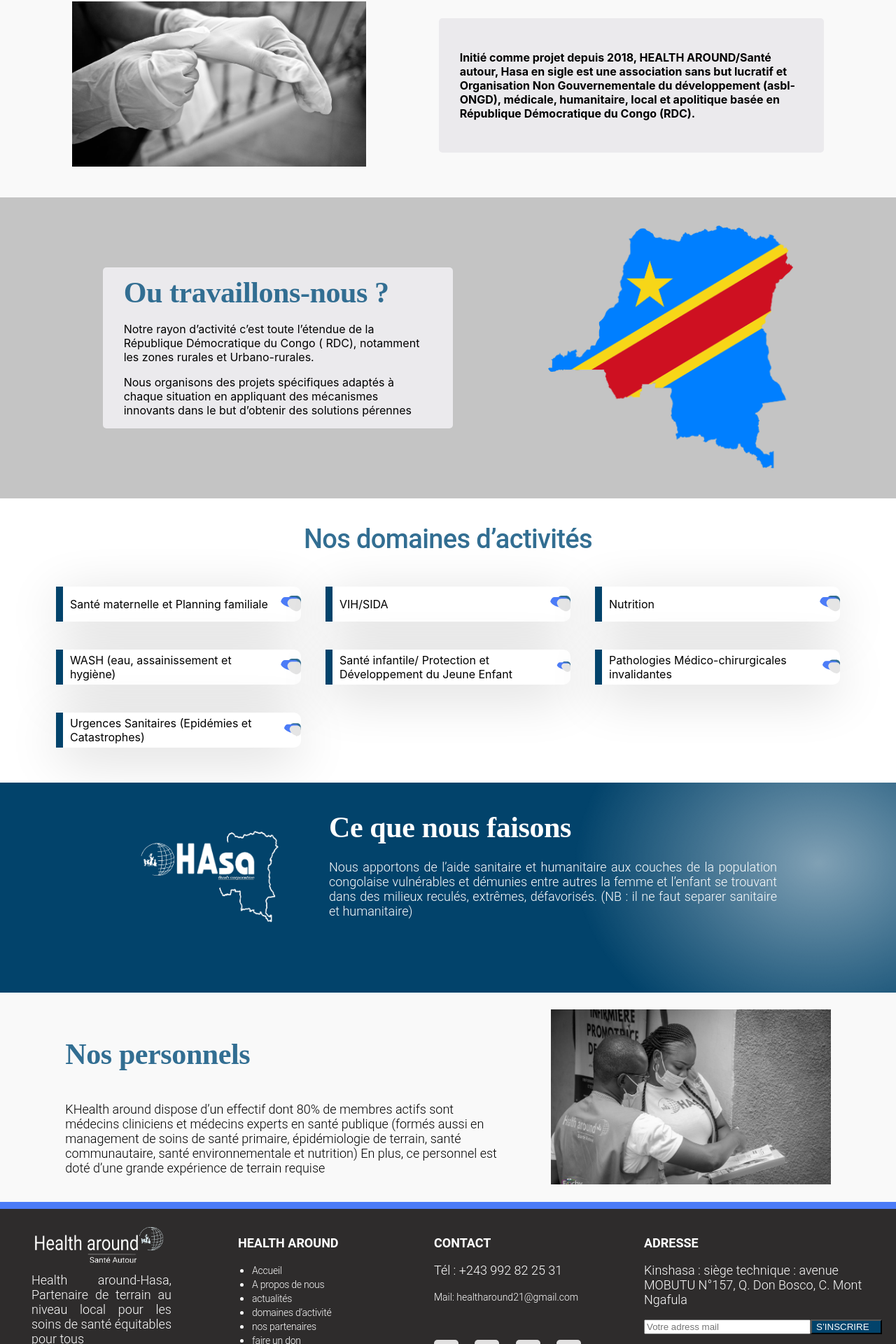
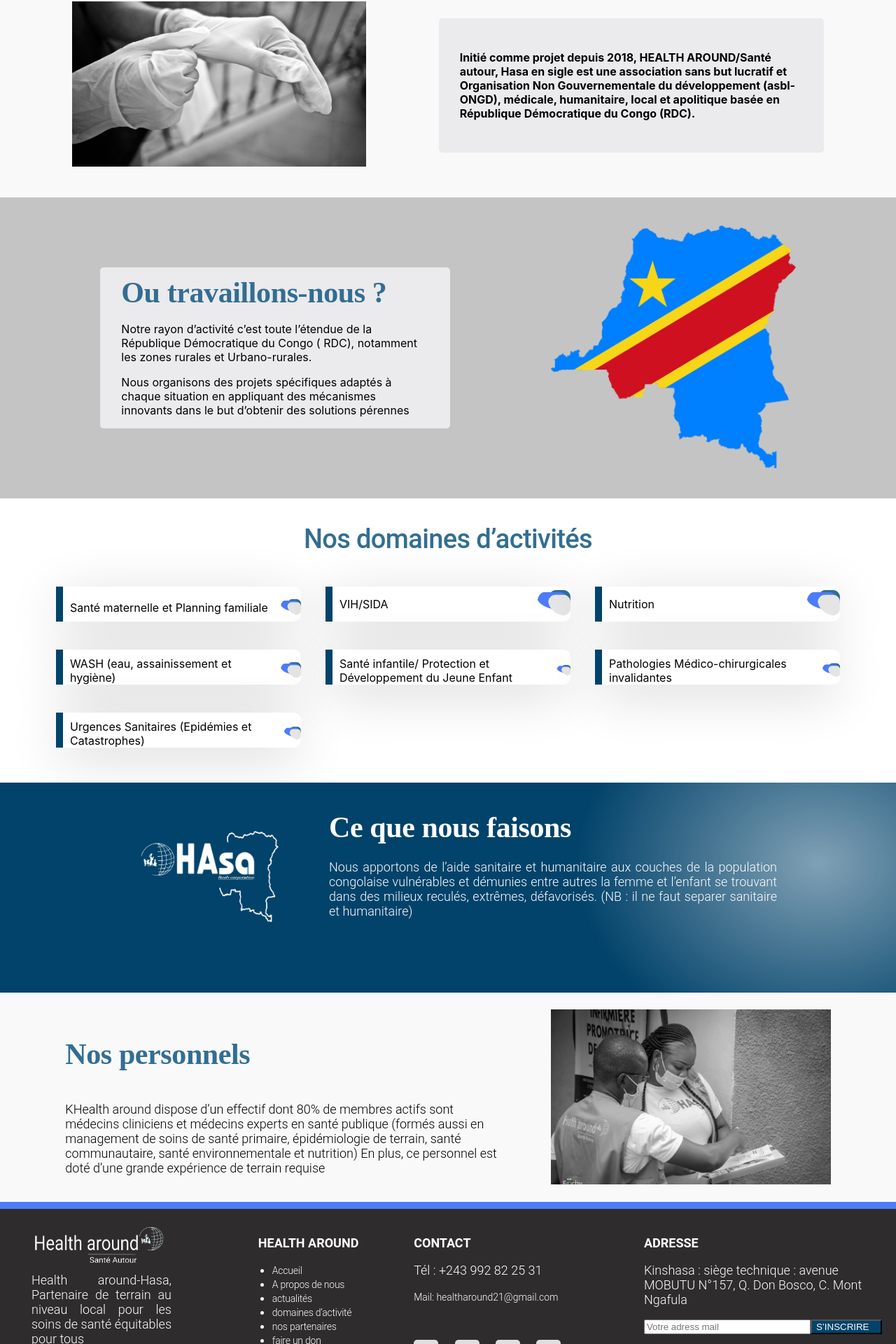
Before and after one commit to ASHUZA/HASA2, a Next.js app: page / in a window 1280 px wide. Shown: the part 104-2024 px from the top of the page at 70% size. Built offline with nearby package versions, Linux system fonts and the light colour scheme.

Commit message:
test css style again 5

```diff
--- a/styles/Home.module.css
+++ b/styles/Home.module.css
@@ -1,3 +1,4 @@
+
 .cover {
   background-image: url("./../pages/images/hero3.jpg");
   background-size: cover;
@@ -162,13 +163,14 @@
   display: flex;
   justify-content: space-between;
   align-items: center;
-  /* padding-top: 10px; */
+  padding-top: 10px;
 }
 
-.domaine_box svg {
-  /* background-color: rgb(196, 63, 63); */
-  height: 30px;
-  width: 30px;
+
+.domaine_box .domaine_item_main svg {
+/* background-color: rgb(196, 63, 63); */
+height: 30px;
+width: 30px;
 }
 
 .domaine_box .domaine_item {
@@ -382,8 +384,6 @@
   align-items: center;
   padding-bottom: 40px;
   padding-top: 40px;
-  padding-left: 10px;
-  padding-right: 10px;
 }
 
 .place_carte {
@@ -440,7 +440,7 @@
 .footer_item {
   height: 90%;
   width: 250px;
-  /* background-color: rgb(80, 221, 52);  */
+   /* background-color: rgb(80, 221, 52);  */
 
   margin-bottom: 30px;
 }
@@ -456,17 +456,24 @@
   /* background-color: blue; */
 }
 
+
 .item_logo {
+
   height: 90%;
   width: 250px;
 
   margin-bottom: 30px;
 
+
+
   display: flex;
   justify-content: start;
   align-items: center;
   flex-direction: column;
+  margin-bottom: 30px;
+  /* background-color: rgb(163, 43, 43); */
 }
+
 
 .footer_text {
   width: 80%;
@@ -482,13 +489,16 @@
   text-align: justify;
 }
 
-.item_logo {
+.item-logo {
   display: flex;
   justify-content: start;
   align-items: center;
   flex-direction: column;
   margin-bottom: 30px;
+
+  background-color: #fff;
 }
+
 
 .footer_link_title {
   font-family: Roboto;
@@ -502,13 +512,6 @@
   margin-left: 20px;
 }
 
-.footer_link {
-  height: 90%;
-  width: 250px;
-  /* background-color: rgb(80, 221, 52);  */
-
-  margin-bottom: 30px;
-}
 .footer_link ul li a {
   font-family: Roboto;
   font-style: normal;
@@ -524,6 +527,9 @@
 .footer_link ul li {
   color: #ffffff;
 }
+
+
+
 
 .footer_contact_title {
   font-family: Roboto;
@@ -644,30 +650,17 @@
   border-top: 10px solid #4c7cf7;
 }
 
+
+
+
+
+
+
 @media only screen and (max-width: 750px) {
   .domaine {
     /* height: 60vh;  */
     width: 100%;
     padding: 30px;
-  }
-
-  .item_logo {
-    /* background-color: aqua; */
-    width: 100%;
-    display: flex;
-    flex-direction: column;
-    align-items: flex-start;
-    justify-content: flex-start;
-  }
-
-  .item_logo .footer_text {
-    /* background-color: aqua; */
-    width: 100%;
-  }
-
-  .item_logo .footer_logo {
-    /* background-color: aqua; */
-    width: 60%;
   }
 
   .domaine_box .domaine_item_main {
@@ -679,7 +672,7 @@
     background: #ffffff;
     box-shadow: 0px 5px 17px -5px rgba(0, 0, 0, 0.2);
 
-    /* padding-top: 20px; */
+    padding-top: 20px;
   }
 
   .domaine_box .domaine_item {
@@ -719,18 +712,19 @@
     justify-content: center;
     align-items: center;
 
+    /* background-color: darkgreen; */
     color: #ffffff;
     margin-bottom: 20px;
   }
 
   .about2 .about_text {
     width: 350px;
-
+    /* margin-top: -70px;  */
     display: flex;
     justify-content: center;
     justify-items: center;
     flex-direction: column;
-
+    /* background-color: rgb(182, 154, 30);  */
     margin-bottom: 40px;
   }
 
@@ -776,7 +770,7 @@
     padding: 30px;
   }
 
-  .item_logo {
+  .item-logo {
     display: flex;
     justify-content: start;
     align-items: flex-start;
@@ -794,8 +788,4 @@
   .footer_link_title {
     margin-left: -3px;
   }
-
-  .footer_item_adress {
-    margin-bottom: 30px;
-  }
 }
```
Also changed, not shown: pages/index.js (+2 -5 lines).
